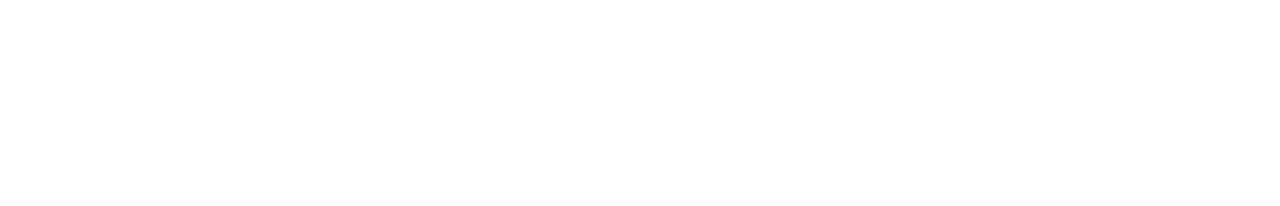
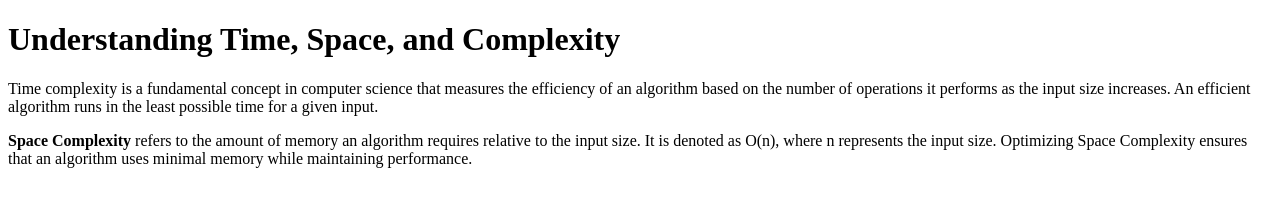
Before and after one commit to acciojob/time-and-space-complexity-Aryamnsls, a website: page main.html in a window 1280 px wide. Drawn offline with Linux system fonts and the light colour scheme.

Commit message:
created a submission

```diff
--- a/main.html
+++ b/main.html
@@ -8,6 +8,10 @@
 
 <body>
 	<!-- the entire body must be written by student -->
+	<h1>Understanding Time, Space, and Complexity</h1>
+
+	<p>Time complexity is a fundamental concept in computer science that measures the efficiency of an algorithm based on the number of operations it performs as the input size increases. An efficient algorithm runs in the least possible time for a given input.</p>
+	 <p><b>Space Complexity</b> refers to the amount of memory an algorithm requires relative to the input size. It is denoted as O(n), where n represents the input size. Optimizing Space Complexity ensures that an algorithm uses minimal memory while maintaining performance.</p>
     <script type="text/javascript" src="./script.js">
 </script>
 
```
